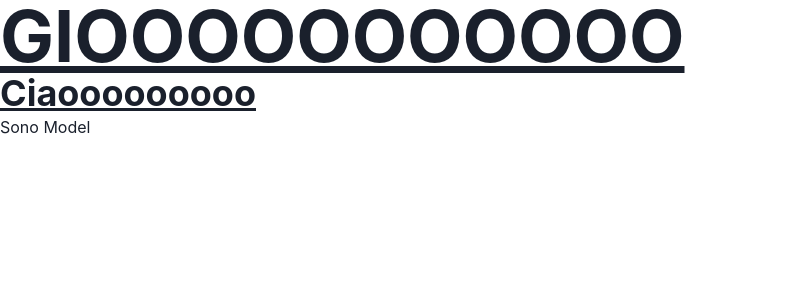
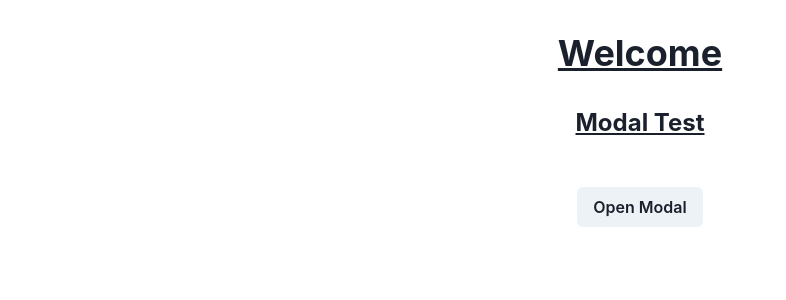
Before and after one commit to GiovaS80/chakra-tailwind, a Next.js app: page / in a window 1280 px wide. Shown: the top 300 px of the page, without its empty margins (0-786 px from the left). Built offline with nearby package versions, Linux system fonts and the light colour scheme.

Commit message:
forgot: Font Awesome installed. Maybe the Modal is ok

```diff
--- a/components/Modal.tsx
+++ /dev/null
@@ -1,6 +0,0 @@
-
-const Modal = () => (
-    <h1>Sono Model</h1>
-)//end Model
-
-export default Modal
--- /dev/null
+++ b/components/ModalComponent.tsx
@@ -0,0 +1,66 @@
+import { Modal, Button, ModalBody, ModalCloseButton, ModalContent, ModalFooter, ModalHeader, ModalOverlay, useDisclosure, Flex, Box, Spacer } from "@chakra-ui/react"
+import React from "react"
+import { FC, useState } from "react"
+import { FontAwesomeIcon } from '@fortawesome/react-fontawesome'
+import { faDownLeftAndUpRightToCenter, faEnvelope, faUpRightAndDownLeftFromCenter } from '@fortawesome/free-solid-svg-icons'
+
+const ModalComponent: FC = () => {
+    const { isOpen, onOpen, onClose } = useDisclosure()
+    const [size, setSize] = React.useState('md')
+    const [zoomIn, setZoomIn] = React.useState(false)
+
+    const handleSizeClick = (newSize) => {
+        setSize(newSize)
+        onOpen()
+    }
+
+    const resize = () => {
+        setZoomIn(!zoomIn)
+        if (zoomIn) setSize('sm');
+        else setSize('lg');
+
+    }
+
+    return (
+        <>
+            <Box textAlign={'center'}>
+                <Button
+                    onClick={() => handleSizeClick('sm')}
+                    m={4}
+                >{`Open Modal`}</Button>
+            </Box>
+            <Modal
+                onClose={onClose}
+                size={size}
+                isOpen={isOpen}
+            >
+                <ModalOverlay />
+                <ModalContent>
+                    <Flex className="bg-sky-500 text-white" >
+                        <Box>
+                            <ModalHeader>Our Support Team is ready to help! </ModalHeader>
+                        </Box>
+                        <Spacer />
+                        <Box p='2.5' >
+                            <FontAwesomeIcon icon={zoomIn ? faDownLeftAndUpRightToCenter : faUpRightAndDownLeftFromCenter} onClick={() => resize()} />
+                        </Box>
+                    </Flex>
+                    {/* <ModalCloseButton /> */}
+                    <ModalBody>
+                        <p> {size} </p>
+                        <p>Lorem, ipsum dolor sit amet consectetur adipisicing elit. Alias quo hic dolores impedit ipsa recusandae, ratione dolorem facere excepturi veniam officia, odit animi omnis accusantium aspernatur necessitatibus. Ad, doloremque vitae?</p>
+                    </ModalBody>
+                    <ModalFooter>
+                        <Button onClick={onClose}>Close</Button>
+                    </ModalFooter>
+                </ModalContent>
+            </Modal>
+        </>
+    )
+    // return <h1>Sono Model aggiornato</h1>
+}
+//end Model
+
+
+
+export default ModalComponent
--- a/package.json
+++ b/package.json
@@ -10,6 +10,10 @@
     "@chakra-ui/react": "^2.7.1",
     "@emotion/react": "^11.11.1",
     "@emotion/styled": "^11.11.0",
+    "@fortawesome/fontawesome-svg-core": "^6.4.0",
+    "@fortawesome/free-regular-svg-icons": "^6.4.0",
+    "@fortawesome/free-solid-svg-icons": "^6.4.0",
+    "@fortawesome/react-fontawesome": "^0.2.0",
     "framer-motion": "^10.12.18",
     "next": "latest",
     "react": "^18.2.0",
--- a/pages/index.tsx
+++ b/pages/index.tsx
@@ -14,8 +14,7 @@
 
 import Head from "next/head";
 import { Heading, } from "@chakra-ui/react"
-import Modal from "../components/Modal";
-
+import ModalComponent from "../components/ModalComponent";
 
 function testFun(){
   return(
@@ -35,9 +34,10 @@ export default function Home() {
       </Head>
 
       <main>
-        <h1 className="text-7xl font-bold underline">GIOOOOOOOOOOO</h1>
-        <Heading className="font-bold underline" >Ciaooooooooo</Heading>
-        <Modal/>
+        <Heading className="text-center font-bold underline m-8" >Welcome</Heading>
+        <h1 className="text-center text-2xl font-bold underline m-8">Modal Test</h1>
+
+        <ModalComponent/>
       </main>
     </div>
   )
```
Also changed, not shown: 2 other files (tests, documents, lock files or other folders).
